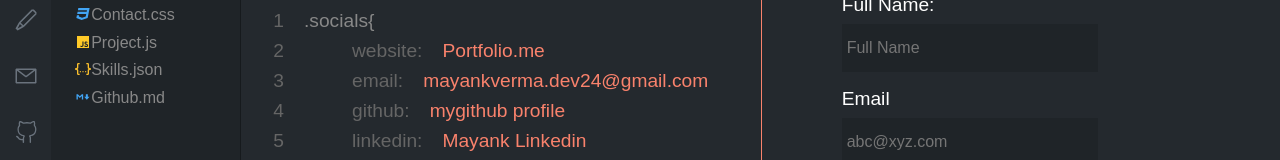
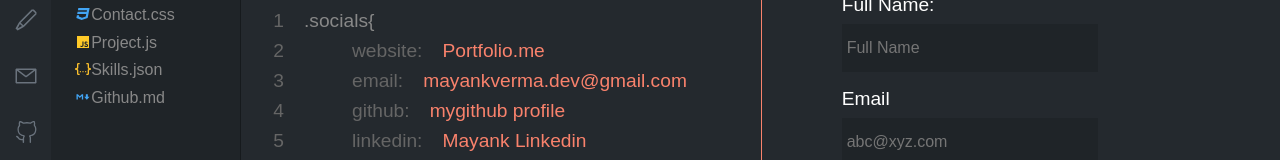
Before and after one commit to Wannacryy24/portfolioReact, a React (Vite) app: page /Contact in a window 1280 px wide. Shown: the part 152-312 px from the top of the page. Built offline with nearby package versions, Linux system fonts and the light colour scheme.

Commit message:
added more projects

```diff
--- a/src/Component/Contact/Contact.jsx
+++ b/src/Component/Contact/Contact.jsx
@@ -20,7 +20,7 @@ export default function Contact() {
           <p>
             <span>3</span>
             <span className='website-span'>email:</span>
-            <a href="mailto:mayankverma24.dev@gmail.com" target='_blank'>mayankverma.dev24@gmail.com</a>
+            <a href="mailto:mayankverma.dev@gmail.com" target='_blank'>mayankverma.dev@gmail.com</a>
           </p>
           <p>
             <span>4</span>
--- a/src/Component/Github/Github.jsx
+++ b/src/Component/Github/Github.jsx
@@ -72,7 +72,7 @@ export default function Github() {
           <span className='left-framgent-of-btn'>
           &lt;button&gt;
           </span>
-            <a href="/Mayank_Verma_Frontend_Fresher.pdf" target='_blank'>
+            <a href="/Mayank_Verma_Frontend_Resume.pdf" target='_blank'>
               <span className='download-resume'>
               Download Resume
               </span>
--- a/src/Component/Home/Home.jsx
+++ b/src/Component/Home/Home.jsx
@@ -53,7 +53,7 @@ export default function Home() {
               </button>
             </div>
             <div className='download-resume-div'>
-                <a href="/Mayank_Verma_Frontend_Fresher.pdf" target='_blank' rel="noopener noreferrer">
+                <a href="/Mayank_Verma_Frontend_Resume.pdf" target='_blank' rel="noopener noreferrer">
               <button type="button" className="button-download">
                 <span className="button__text">Resume</span>
                 <span className="button__icon"><svg className="svg" data-name="Layer 2" id="bdd05811-e15d-428c-bb53-8661459f9307" viewBox="0 0 35 35" xmlns="http://www.w3.org/2000/svg"><path d="M17.5,22.131a1.249,1.249,0,0,1-1.25-1.25V2.187a1.25,1.25,0,0,1,2.5,0V20.881A1.25,1.25,0,0,1,17.5,22.131Z"></path><path d="M17.5,22.693a3.189,3.189,0,0,1-2.262-.936L8.487,15.006a1.249,1.249,0,0,1,1.767-1.767l6.751,6.751a.7.7,0,0,0,.99,0l6.751-6.751a1.25,1.25,0,0,1,1.768,1.767l-6.752,6.751A3.191,3.191,0,0,1,17.5,22.693Z"></path><path d="M31.436,34.063H3.564A3.318,3.318,0,0,1,.25,30.749V22.011a1.25,1.25,0,0,1,2.5,0v8.738a.815.815,0,0,0,.814.814H31.436a.815.815,0,0,0,.814-.814V22.011a1.25,1.25,0,1,1,2.5,0v8.738A3.318,3.318,0,0,1,31.436,34.063Z"></path></svg></span>
```
Also changed, not shown: 2 other files (tests, documents, lock files or other folders).
